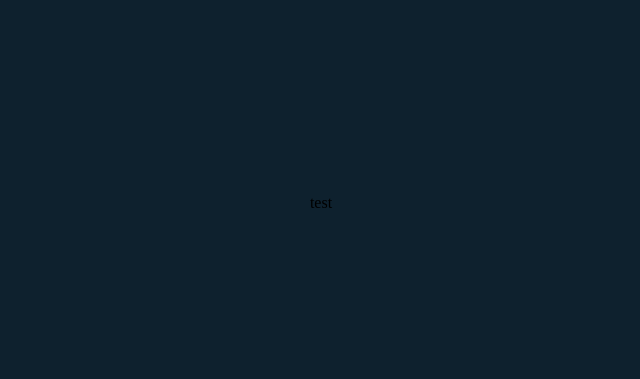
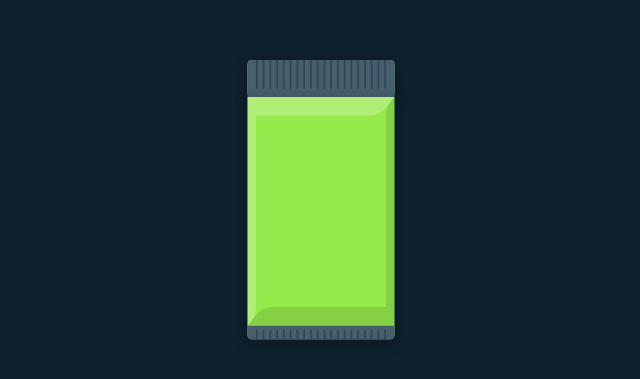
Before and after one commit to Andrii-Moshenskyi/boosters, a Next.js app: page / in a window 1280 px wide. Shown: the part 197-576 px from the top of the page, without its empty margins (319-959 px from the left). Built offline with nearby package versions, Linux system fonts and the light colour scheme.

Commit message:
Added the basic <Booster/> component

```diff
--- a/src/app/page.tsx
+++ b/src/app/page.tsx
@@ -1,7 +1,8 @@
 import Wrapper from '@/components/Wrapper'
+import Booster from '@/components/Booster'
 
 export default function IndexPage() {
 	return <Wrapper>
-		test
+		<Booster />
 	</Wrapper>
 }
--- /dev/null
+++ b/src/components/Booster/index.module.sass
@@ -0,0 +1,9 @@
+.booster
+	display: flex
+	flex-direction: column
+
+	img
+		width: 174px
+
+	.top
+		margin-bottom: -27px
--- /dev/null
+++ b/src/components/Booster/index.tsx
@@ -0,0 +1,10 @@
+import s from './index.module.sass'
+import top from './img/top.svg'
+import bottom from './img/bottom.svg'
+
+export default function Booster() {
+	return <div className={s.booster}>
+		<img src={top.src} alt='top' className={s.top} />
+		<img src={bottom.src} alt='bottom' className={s.bottom} />
+	</div>
+}
```
Also changed, not shown: src/components/Booster/img/bottom.svg (added), src/components/Booster/img/top.svg (added).
